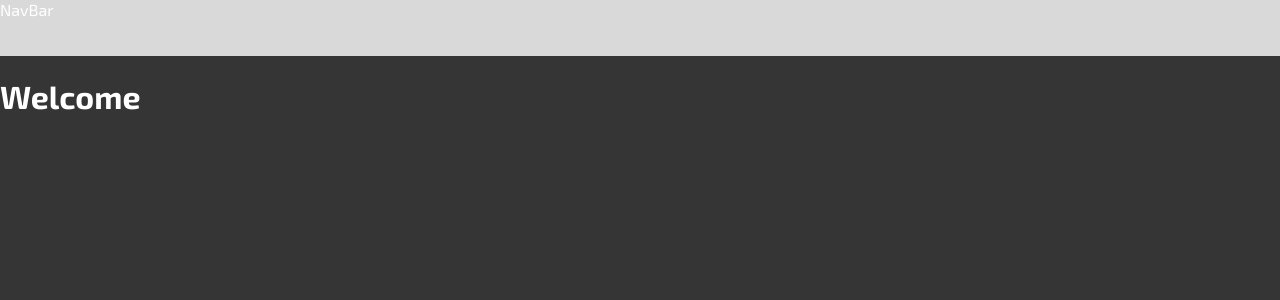
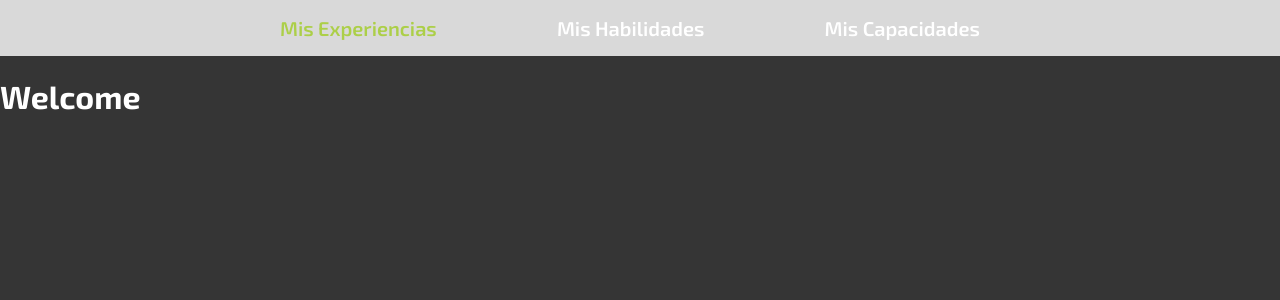
Before and after one commit to RRCris/Portafolio, a React (Vite) app: page / in a window 1280 px wide. Shown: the top 300 px of the page. Built offline with nearby package versions, Linux system fonts and the light colour scheme.

Commit message:
add react-helmet-async

```diff
--- a/package.json
+++ b/package.json
@@ -13,6 +13,7 @@
     "react": "^18.2.0",
     "react-dom": "^18.2.0",
     "react-helmet": "^6.1.0",
+    "react-helmet-async": "^1.3.0",
     "react-router-dom": "^6.11.2"
   },
   "devDependencies": {
--- a/src/Components/NavBar.tsx
+++ b/src/Components/NavBar.tsx
@@ -1,14 +1,78 @@
-import React, { CSSProperties } from "react";
+import React, {
+  CSSProperties,
+  useEffect,
+  useLayoutEffect,
+  useState,
+} from "react";
 import useSizeWindow from "../Hooks/UeeSizeWindow";
+import { useAnimate } from "../Hooks/useAnimate";
+import Button from "./Button";
+import Stack from "./Stack";
+import Typografy from "./Typografy";
 
+//data
+const toSizeNavbar = {
+  Large: 1200,
+  "Standar+": 1000,
+  Standar: 850,
+  Tablet: 700,
+  LandScape: 500,
+  Movil: 300,
+};
 //Styles
 const StyleRootNavBar: CSSProperties = {
   width: "100vw",
   height: "56px",
   background: "#D9D9D9",
 };
+//@types
+type TypeSelectButton = "experience" | "habilities" | "capacities";
+
+//Component
 export default function NavBar() {
-  const { width, height, responsive } = useSizeWindow();
+  const { responsive } = useSizeWindow();
+  const [selectButton, setSelectButton] =
+    useState<TypeSelectButton>("experience");
   console.log(responsive);
-  return <div style={StyleRootNavBar}>NavBar</div>;
+  return (
+    <Stack st={StyleRootNavBar} justifyContent="center" spacing={2}>
+      <div style={{ width: toSizeNavbar[responsive] }}>
+        <Stack justifyContent="space-between">
+          <ButtonNav
+            title="Mis Experiencias"
+            select={selectButton === "experience"}
+            onClick={() => setSelectButton("habilities")}
+          />
+          <ButtonNav
+            title="Mis Habilidades"
+            select={selectButton === "habilities"}
+            onClick={() => setSelectButton("habilities")}
+          />
+          <ButtonNav
+            title="Mis Capacidades"
+            select={selectButton === "capacities"}
+            onClick={() => setSelectButton("capacities")}
+          />
+        </Stack>
+      </div>
+    </Stack>
+  );
 }
+
+function ButtonNav(props: { title: string; select: boolean; onClick(): void }) {
+  //color de seleccion
+  const color = props.select ? "#ACCF48" : "#FFF";
+  //animacion  del hover
+  const { refAnimate } = useAnimate("hover", { color }, { color: "#ACCF48" });
+  //en el primer render se da el color ya despues lo controla useAnimate
+  useLayoutEffect(() => {
+    if (refAnimate.current) {
+      refAnimate.current.style.color = color;
+    }
+  }, []);
+  return (
+    <div ref={refAnimate} onClick={props.onClick}>
+      <Typografy>{props.title}</Typografy>
+    </div>
+  );
+}
--- a/src/Components/PageHead.tsx
+++ b/src/Components/PageHead.tsx
@@ -1,5 +1,5 @@
 import React, { ReactNode } from "react";
-import { Helmet } from "react-helmet";
+import { Helmet } from "react-helmet-async";
 
 export default function PageHead(props: {
   title: string;
--- a/src/Components/Stack.tsx
+++ b/src/Components/Stack.tsx
@@ -12,7 +12,7 @@ interface IStack {
     | "start";
   alignItems?: "center" | "baseline" | "end";
   wrap?: boolean;
-  children?: ReactNode[];
+  children?: any | undefined;
   st?: CSSProperties;
 }
 export default function Stack({
@@ -24,6 +24,8 @@ export default function Stack({
   children,
   st,
 }: IStack) {
+  // element to array
+  if (children && !children?.map) children = [children];
   //calcular spacing
   const spacingInPX = (spacing || 0) * 10 + "px";
   //direction of Spacing
@@ -42,7 +44,12 @@ export default function Stack({
         ...st,
       }}
     >
-      {children && children.map((n, i) => <div style={styleNode}>{n}</div>)}
+      {children &&
+        children.map((n: any, i: any) => (
+          <div key={i} style={styleNode}>
+            {n}
+          </div>
+        ))}
     </div>
   );
 }
```
Also changed, not shown: src/main.tsx (+8 -3 lines), 1 other file (tests, documents, lock files or other folders).
